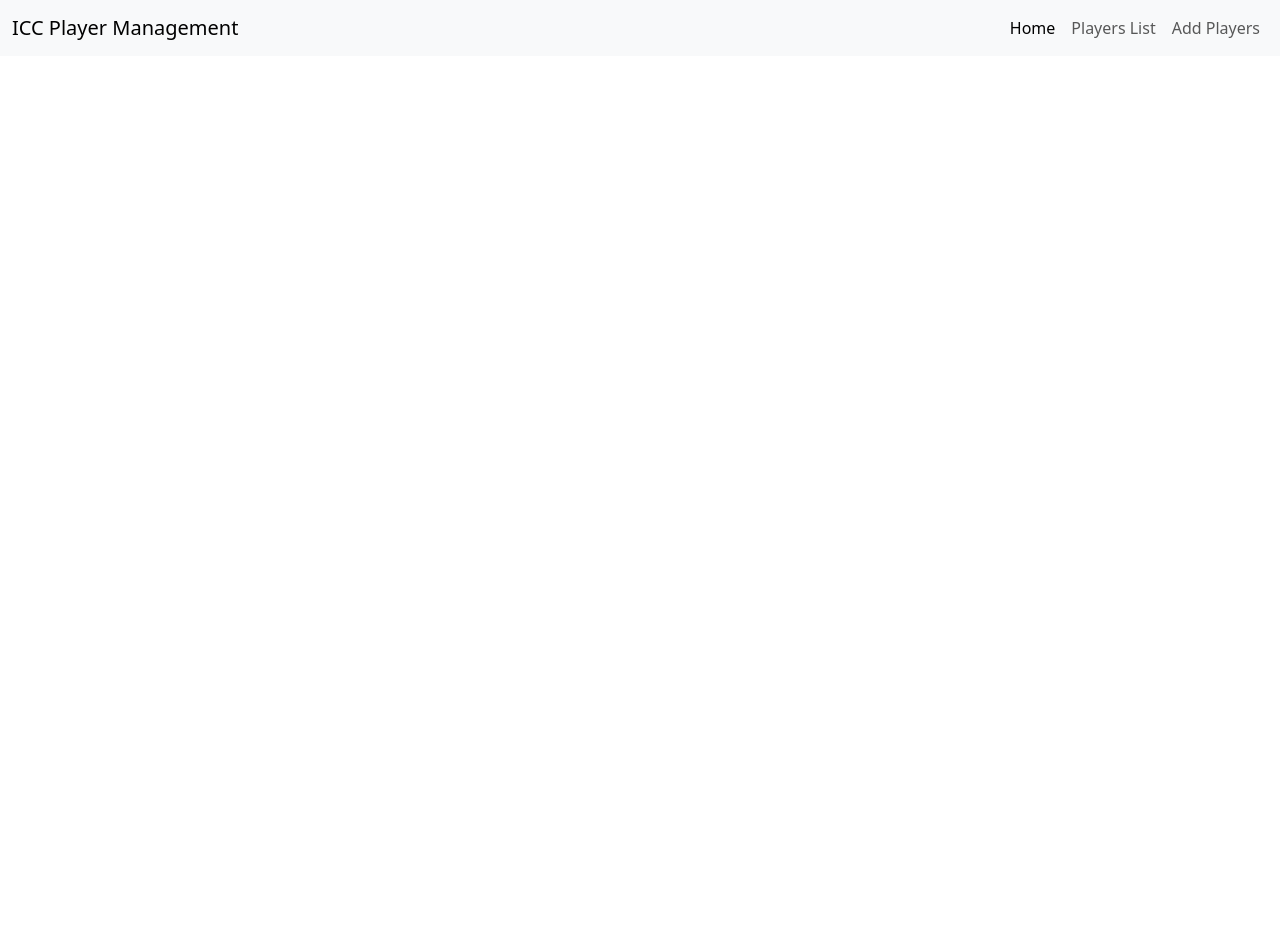
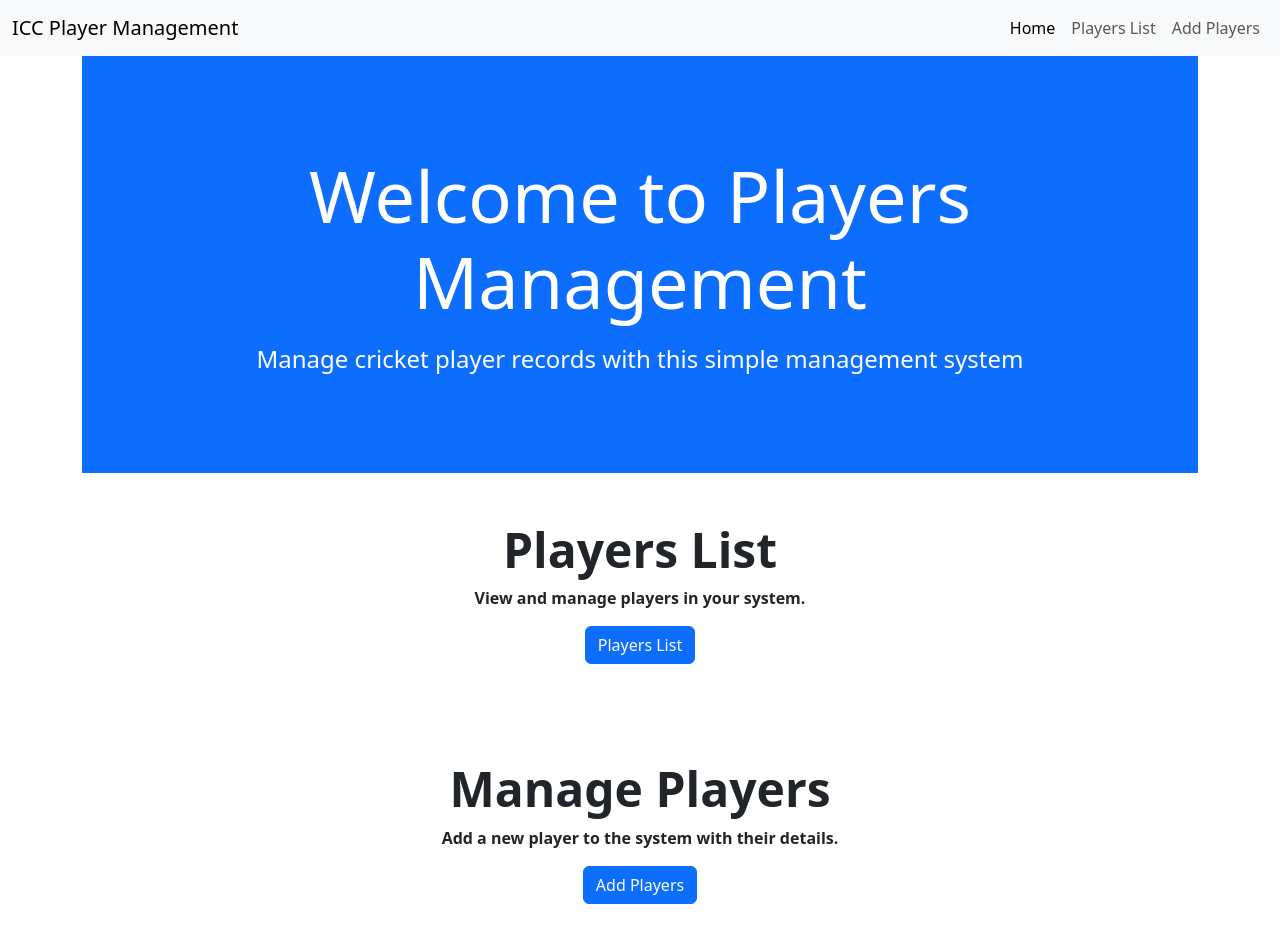
Before and after one commit to devMainak/players-management-system, a plain HTML site: page index.html in a window 1280 px wide. Before the commit the page ends 800 px from the top, so only its background shows below. Drawn offline with nearby package versions, Linux system fonts and the light colour scheme.

Commit message:
completed home page

```diff
--- a/index.html
+++ b/index.html
@@ -45,8 +45,19 @@
 
 <main>
   <div class="container">
-    <section>
-
+    <section class="bg-primary text-center p-5">
+      <h2 class="display-2 mt-5 mb-3" style="color: white;">Welcome to Players Management</h2>
+      <p class="fs-4 mb-5" style="color: white;">Manage cricket player records with this simple management system</p>
+    </section>
+    <section class="text-center py-5">
+      <h5 class="display-5 fw-semibold">Players List</h5>
+      <p class="fs-6 fw-semibold">View and manage players in your system.</p>
+      <a href="#" class="btn btn-primary">Players List</a>
+    </section>
+    <section class="text-center py-5">
+      <h5 class="display-5 fw-semibold">Manage Players</h5>
+      <p class="fs-6 fw-semibold">Add a new player to the system with their details.</p>
+      <a href="#" class="btn btn-primary">Add Players</a>
     </section>
   </div>
 </main>
```
